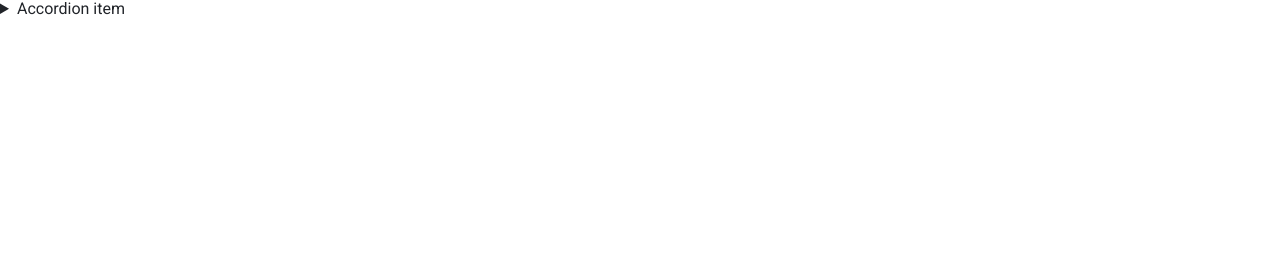
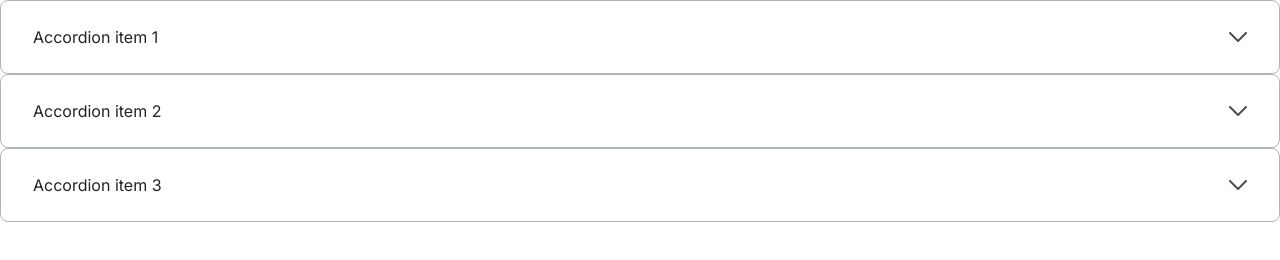
Before and after one commit to js-tasks-ru/htmlcss-20251006_larisa8, a website: page 03-lection1/02-accordion/index.html in a window 1280 px wide. Drawn offline with Linux system fonts and the light colour scheme.

Commit message:
feat: add accordion

```diff
--- a/03-lection1/02-accordion/accordion.css
+++ b/03-lection1/02-accordion/accordion.css
@@ -1 +1,46 @@
 /* Стилизация аккордеона */
+.accordion {
+  padding: 24px 32px;
+  border: 1px solid var(--grey-3);
+  border-radius: 8px;
+  background-color: var(--white);
+  font-family: 'Inter', sans-serif;
+  font-weight: 400;
+  font-size: 16px;
+  line-height: 24px;
+}
+
+.accordion__summary {
+  display: flex;
+  justify-content: space-between;
+  align-items: center;
+}
+
+.accordion__summary::marker {
+  content: '';
+}
+
+.accordion__summary::after {
+  content: '';
+  display: inline-block;
+  width: 18px;
+  height: 10px;
+  background-image: url('../../assets/images/arrow.svg');
+}
+
+.accordion__item {
+  color: var(--grey-4);
+  margin: 16px 0 8px 0;
+}
+
+.accordion__item + .accordion__item {
+  margin: 8px 0 0 0;
+}
+
+.accordion__item:last-child {
+  margin-bottom: 0;
+}
+
+.accordion[open] .accordion__summary::after {
+  transform: rotate(180deg);
+}
--- a/03-lection1/02-accordion/index.html
+++ b/03-lection1/02-accordion/index.html
@@ -6,12 +6,31 @@
         <link rel="stylesheet" href="./accordion.css">
     </head>
     <body>
-        <details>
-            <summary>
-                Accordion item
+        <details class="accordion">
+            <summary class="accordion__summary">
+                Accordion item 1
             </summary>
-            <p>
-                Hidden content
+            <p class="accordion__item">
+                Amet minim mollit non deserunt ullamco est sit aliqua dolor do amet sint. Velit officia consequat duis enim velit mollit. Exercitation veniam consequat sunt nostrud amet.
+            </p>
+        </details>
+        <details class="accordion">
+            <summary class="accordion__summary">
+                Accordion item 2
+            </summary>
+            <p class="accordion__item">
+                Amet minim mollit non deserunt ullamco est sit aliqua dolor do amet sint. Velit officia consequat duis enim velit mollit. Exercitation veniam consequat sunt nostrud amet.
+            </p>
+        </details>
+        <details class="accordion">
+            <summary class="accordion__summary">
+                Accordion item 3
+            </summary>
+            <p class="accordion__item">
+                Amet minim mollit non deserunt ullamco est sit aliqua dolor do amet sint. Velit officia consequat duis enim velit mollit. Exercitation veniam consequat sunt nostrud amet.
+            </p>
+             <p class="accordion__item">
+                Amet minim mollit non deserunt ullamco est sit aliqua dolor do amet sint. Velit officia consequat duis enim velit mollit. Exercitation veniam consequat sunt nostrud amet.
             </p>
         </details>
     </body>
```
Also changed, not shown: assets/images/arrow.svg (added).
